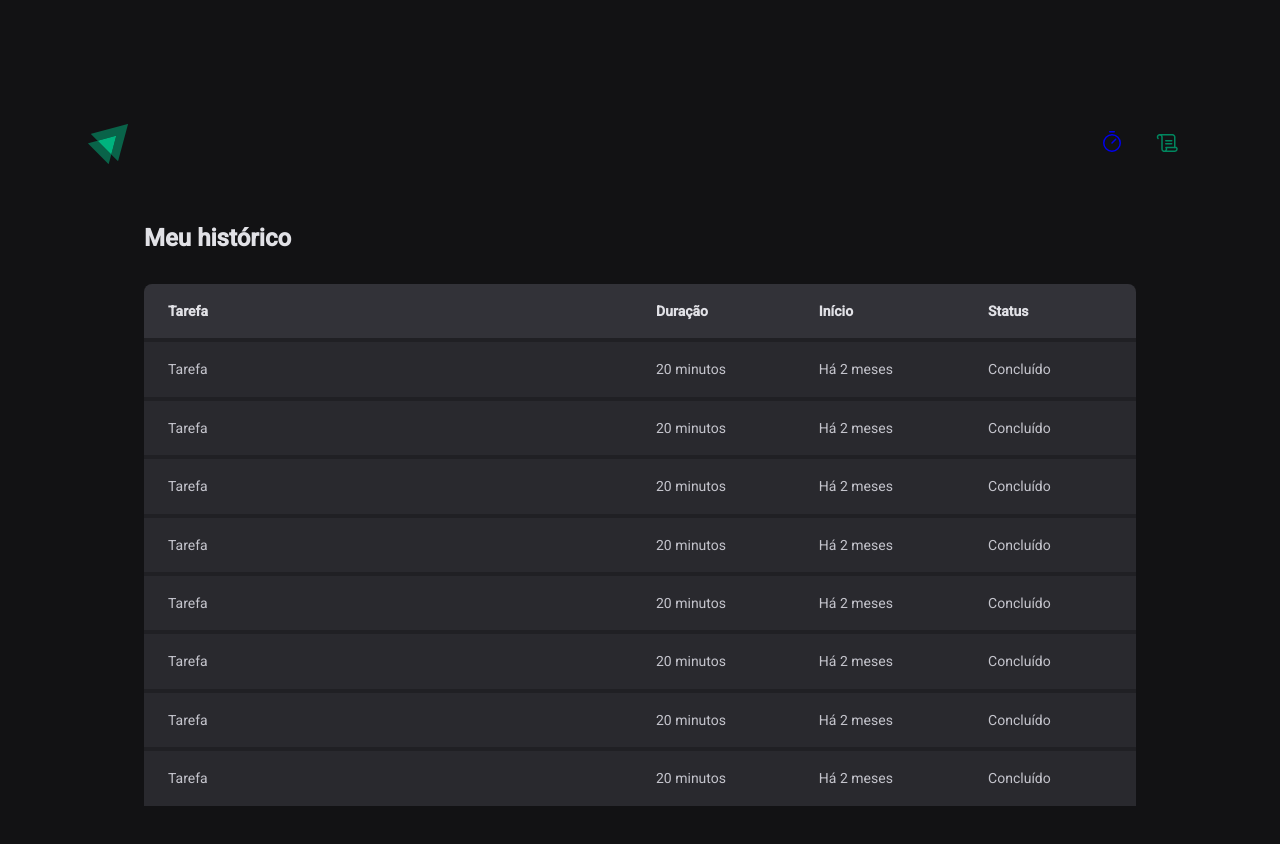
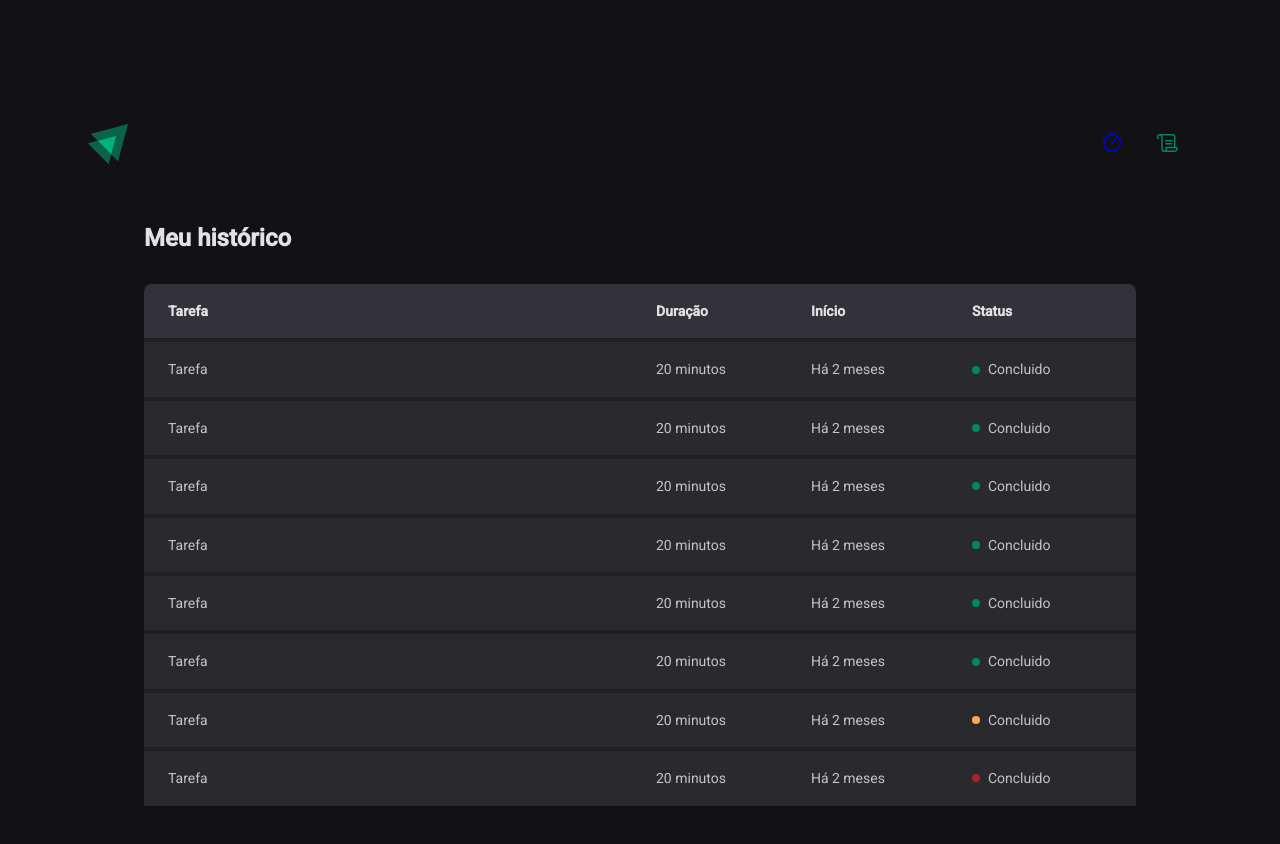
Before and after one commit to ElaineLeandro/react-ig-timer, a React (Vite) app: page /history in a window 1280 px wide. Shown: the top 844 px of the page. Built offline with nearby package versions, Linux system fonts and the light colour scheme.

Commit message:
styles: ajuste no componente historyList

```diff
--- a/src/pages/History/index.tsx
+++ b/src/pages/History/index.tsx
@@ -1,11 +1,13 @@
-import {HistoryContainer, HistoryList } from './styles'
+import { HistoryContainer, HistoryList, Status } from './styles'
+
+
 export function History() {
     return (
         <HistoryContainer>
 
-           <h1>Meu histórico</h1>
+            <h1>Meu histórico</h1>
 
-           <HistoryList>
+            <HistoryList>
                 <table>
                     <thead>
                         <tr>
@@ -20,53 +22,69 @@ export function History() {
                             <td>Tarefa</td>
                             <td>20 minutos</td>
                             <td>Há 2 meses</td>
-                            <td>Concluído</td>
+                            <td>
+                                <Status statusColor='green'>Concluido</Status>
+                            </td>
                         </tr>
                         <tr>
                             <td>Tarefa</td>
                             <td>20 minutos</td>
                             <td>Há 2 meses</td>
-                            <td>Concluído</td>
+                            <td>
+                                <Status statusColor='green'>Concluido</Status>
+                            </td>
                         </tr>
                         <tr>
                             <td>Tarefa</td>
                             <td>20 minutos</td>
                             <td>Há 2 meses</td>
-                            <td>Concluído</td>
+                            <td>
+                                <Status statusColor='green'>Concluido</Status>
+                            </td>
                         </tr>
                         <tr>
                             <td>Tarefa</td>
                             <td>20 minutos</td>
                             <td>Há 2 meses</td>
-                            <td>Concluído</td>
+                            <td>
+                                <Status statusColor='green'>Concluido</Status>
+                            </td>
                         </tr>
                         <tr>
                             <td>Tarefa</td>
                             <td>20 minutos</td>
                             <td>Há 2 meses</td>
-                            <td>Concluído</td>
+                            <td>
+                                <Status statusColor='green'>Concluido</Status>
+                            </td>
                         </tr>
                         <tr>
                             <td>Tarefa</td>
                             <td>20 minutos</td>
                             <td>Há 2 meses</td>
-                            <td>Concluído</td>
+                            <td>
+                                <Status  statusColor='green'>Concluido</Status>
+                            </td>
                         </tr>
                         <tr>
                             <td>Tarefa</td>
                             <td>20 minutos</td>
                             <td>Há 2 meses</td>
-                            <td>Concluído</td>
+                            <td>
+                                <Status statusColor='yellow'>Concluido</Status>
+                            </td>
                         </tr>
                         <tr>
                             <td>Tarefa</td>
                             <td>20 minutos</td>
                             <td>Há 2 meses</td>
-                            <td>Concluído</td>
+                            <td>
+                                <Status statusColor='red'>Concluido</Status>
+                            </td>
                         </tr>
                     </tbody>
                 </table>
-           </HistoryList>
+            </HistoryList>
         </HistoryContainer>
     )
 }
--- a/src/pages/History/styles.ts
+++ b/src/pages/History/styles.ts
@@ -65,7 +65,16 @@ export const HistoryList = styled.div`
 
 `
 
-export const Status = styled.span`
+const STATUS_COLORS ={
+    yellow:'yellow-500',
+    green:'green-500',
+    red:'red-500',
+} as const
+interface StatusPros{
+    statusColor: keyof typeof STATUS_COLORS
+}
+
+export const Status = styled.span<StatusPros>`
     display: flex;
     align-items: center;
     gap: 0.5rem;
@@ -75,6 +84,6 @@ export const Status = styled.span`
         width: 0.5rem;
         height: 0.5rem;
         border-radius: 9999px;
-        background: ${(props) => props.theme['yellow-500']}
+        background: ${(props) => props.theme[STATUS_COLORS[props.statusColor]]}
     }
 `
```
